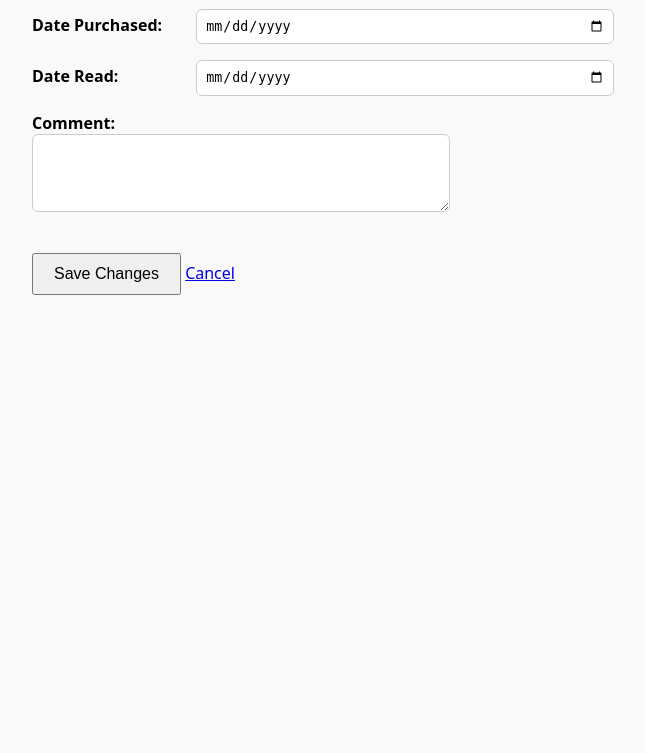
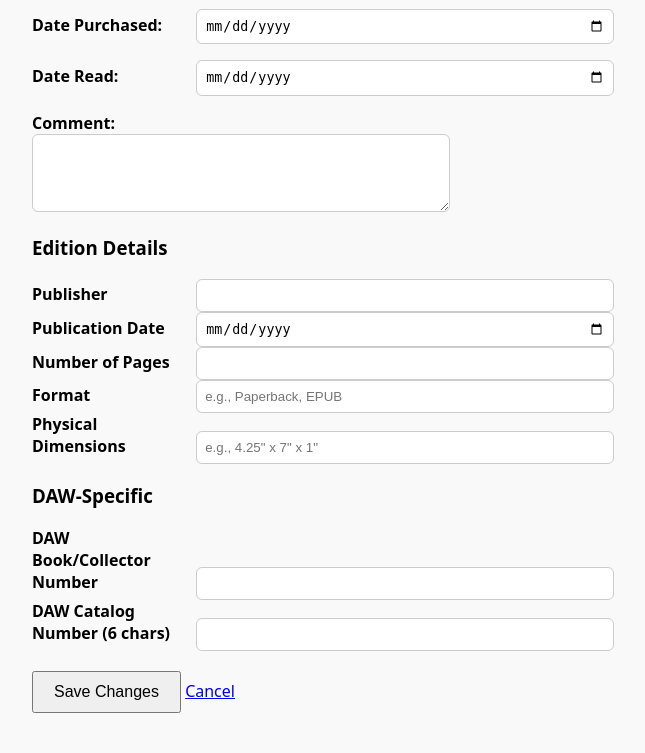
Before and after one commit to evohnave/BookTracker, a FastAPI app: template templates/edit.html in a window 1280 px wide. Shown: the part 552-1305 px from the top of the page, without its empty margins (8-653 px from the left). Before the commit the page ends 847 px from the top, so only its background shows below. Run offline with FastAPI, Linux system fonts and the light colour scheme; the template is opened without the code that fills it, so the values that code supplies are empty; parts of the project's set-up code (start-up, migrations or seed data) failed here and were passed over.

Commit message:
Added more details

```diff
--- a/main.py
+++ b/main.py
@@ -198,6 +198,14 @@ async def update_book_route(
     date_purchased: str = Form(""),
     date_read: str = Form(""),
     comment: str = Form(""),
+    # === NEW FIELDS BELOW ===
+    publisher: str = Form(""),
+    publication_date: str = Form(""),
+    pages: str = Form(""),
+    book_format: str = Form(""),
+    dimensions: str = Form(""),
+    daw_book_number: str = Form(""),
+    daw_catalog_number: str = Form(""),
     db: AsyncSession = Depends(get_db)
 ):
     from decimal import Decimal
@@ -206,6 +214,11 @@ async def update_book_route(
     price = Decimal(purchase_price) if purchase_price else None
     purchased = date.fromisoformat(date_purchased) if date_purchased else None
     read = date.fromisoformat(date_read) if date_read else None
+
+    # Convert new fields with proper typing / None handling
+    pub_date = date.fromisoformat(publication_date) if publication_date else None
+    pages_int = int(pages) if pages else None
+    daw_num = int(daw_book_number) if daw_book_number else None
 
     book_data = {
         "title": title,
@@ -218,7 +231,15 @@ async def update_book_route(
         "purchase_price": price,
         "date_purchased": purchased,
         "date_read": read,
-        "comment": comment or None
+        "comment": comment or None,
+        # === NEW FIELDS ===
+        "publisher": publisher or None,
+        "publication_date": pub_date,
+        "pages": pages_int,
+        "book_format": book_format or None,
+        "dimensions": dimensions or None,
+        "daw_book_number": daw_num,
+        "daw_catalog_number": daw_catalog_number or None,
     }
     await db.execute(update(Book).where(Book.id == book_id).values(**book_data))
     await db.commit()
--- a/templates/edit.html
+++ b/templates/edit.html
@@ -31,6 +31,45 @@
     <p><label>Comment:</label><br>
        <textarea name="comment" rows="4">{{ book.comment or '' }}</textarea></p>
 
+<h3>Edition Details</h3>
+
+<div class="form-group">
+    <label for="publisher">Publisher</label>
+    <input type="text" name="publisher" id="publisher" value="{{ book.publisher or '' }}">
+</div>
+
+<div class="form-group">
+    <label for="publication_date">Publication Date</label>
+    <input type="date" name="publication_date" id="publication_date" value="{{ book.publication_date.strftime('%Y-%m-%d') if book.publication_date else '' }}">
+</div>
+
+<div class="form-group">
+    <label for="pages">Number of Pages</label>
+    <input type="number" name="pages" id="pages" value="{{ book.pages if book.pages is not none else '' }}">
+</div>
+
+<div class="form-group">
+    <label for="book_format">Format</label>
+    <input type="text" name="book_format" id="book_format" value="{{ book.book_format or '' }}" placeholder="e.g., Paperback, EPUB">
+</div>
+
+<div class="form-group">
+    <label for="dimensions">Physical Dimensions</label>
+    <input type="text" name="dimensions" id="dimensions" value="{{ book.dimensions or '' }}" placeholder='e.g., 4.25" x 7" x 1"'>
+</div>
+
+<h3>DAW-Specific</h3>
+
+<div class="form-group">
+    <label for="daw_book_number">DAW Book/Collector Number</label>
+    <input type="number" name="daw_book_number" id="daw_book_number" value="{{ book.daw_book_number if book.daw_book_number is not none else '' }}">
+</div>
+
+<div class="form-group">
+    <label for="daw_catalog_number">DAW Catalog Number (6 chars)</label>
+    <input type="text" name="daw_catalog_number" id="daw_catalog_number" maxlength="6" value="{{ book.daw_catalog_number or '' }}">
+</div>
+
     <button type="submit">Save Changes</button>
     <a href="/">Cancel</a>
 </form>
```
Also changed, not shown: models.py (+7 -7 lines).
